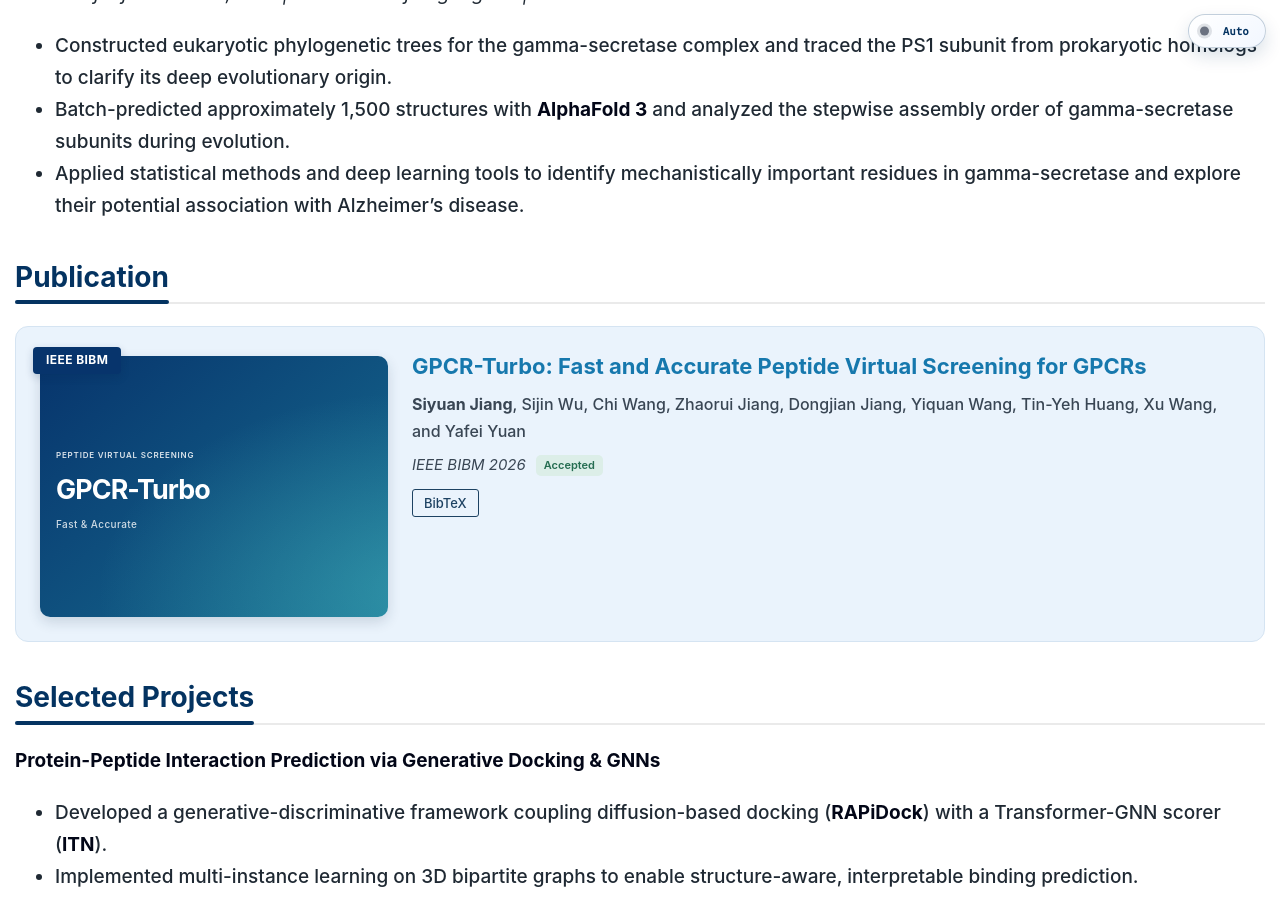
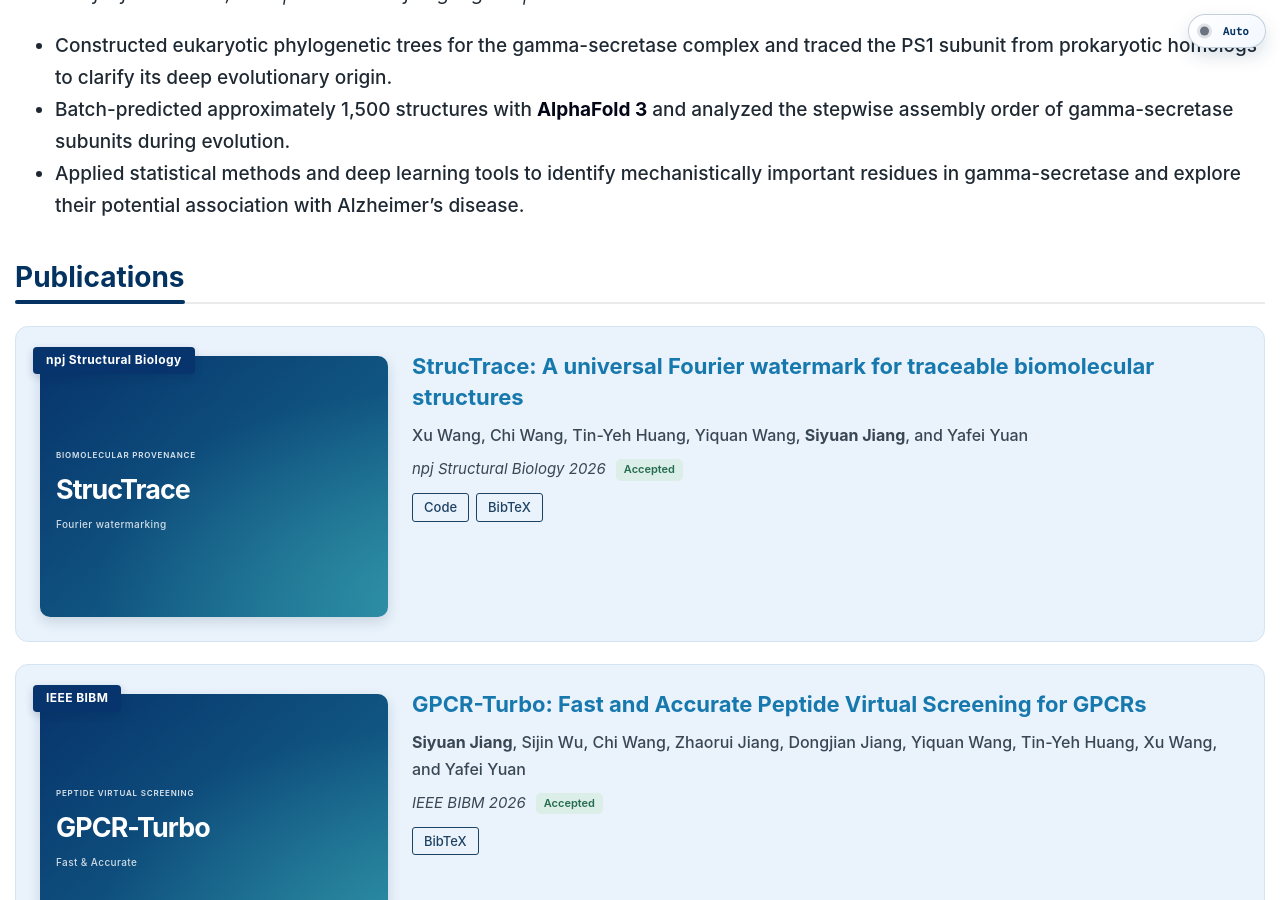
Before and after one commit to siyuanj/siyuanj.github.io, a Jekyll site: the page built from index.md, in a window 1280 px wide and 900 px high, scrolled down 2264 px. Built offline with Jekyll 4.4.1, drawn with Linux system fonts in a browser that asks for light colours; a style sheet for code colours, icons or effects is not loaded; our own code applies the rules of GitHub Pages for plain Markdown files.

Commit message:
Add accepted StrucTrace paper with original author order

```diff
--- a/_data/publications.yml
+++ b/_data/publications.yml
@@ -1,4 +1,15 @@
 main:
+  - title: "StrucTrace: A universal Fourier watermark for traceable biomolecular structures"
+    short_title: "StrucTrace"
+    cover_kicker: "Biomolecular provenance"
+    cover_caption: "Fourier watermarking"
+    authors: "Xu Wang, Chi Wang, Tin-Yeh Huang, Yiquan Wang, **Siyuan Jiang**, and Yafei Yuan"
+    conference: "npj Structural Biology"
+    conference_short: "npj Structural Biology"
+    year: 2026
+    status: Accepted
+    code: https://github.com/JLU-WangXu/Structrace
+    bibtex: /assets/files/structrace.bib
   - title: "GPCR-Turbo: Fast and Accurate Peptide Virtual Screening for GPCRs"
     short_title: "GPCR-Turbo"
     cover_kicker: "Peptide virtual screening"
--- /dev/null
+++ b/assets/files/structrace.bib
@@ -0,0 +1,7 @@
+@article{Wang2026StrucTrace,
+  title = {{StrucTrace}: A universal Fourier watermark for traceable biomolecular structures},
+  author = {Wang, Xu and Wang, Chi and Huang, Tin-Yeh and Wang, Yiquan and Jiang, Siyuan and Yuan, Yafei},
+  journal = {npj Structural Biology},
+  year = {2026},
+  note = {Accepted}
+}
--- a/index.md
+++ b/index.md
@@ -48,7 +48,7 @@ My primary research interests include:
 - Batch-predicted approximately 1,500 structures with **AlphaFold 3** and analyzed the stepwise assembly order of gamma-secretase subunits during evolution.
 - Applied statistical methods and deep learning tools to identify mechanistically important residues in gamma-secretase and explore their potential association with Alzheimer's disease.
 
-## <span>Publication</span>
+## <span>Publications</span>
 
 {% include publications.md %}
 
```
Also changed, not shown: docs/STATUS.md (+10 -0 lines), README.md.
